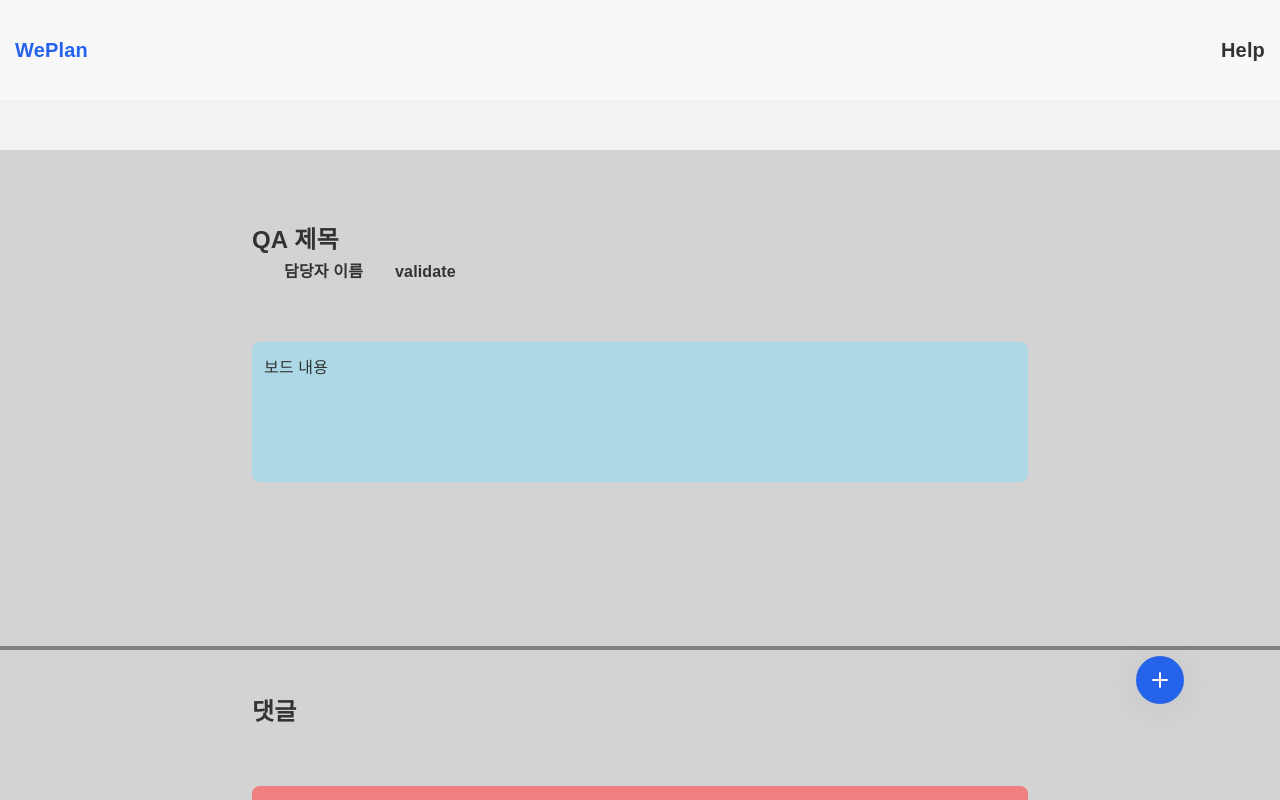
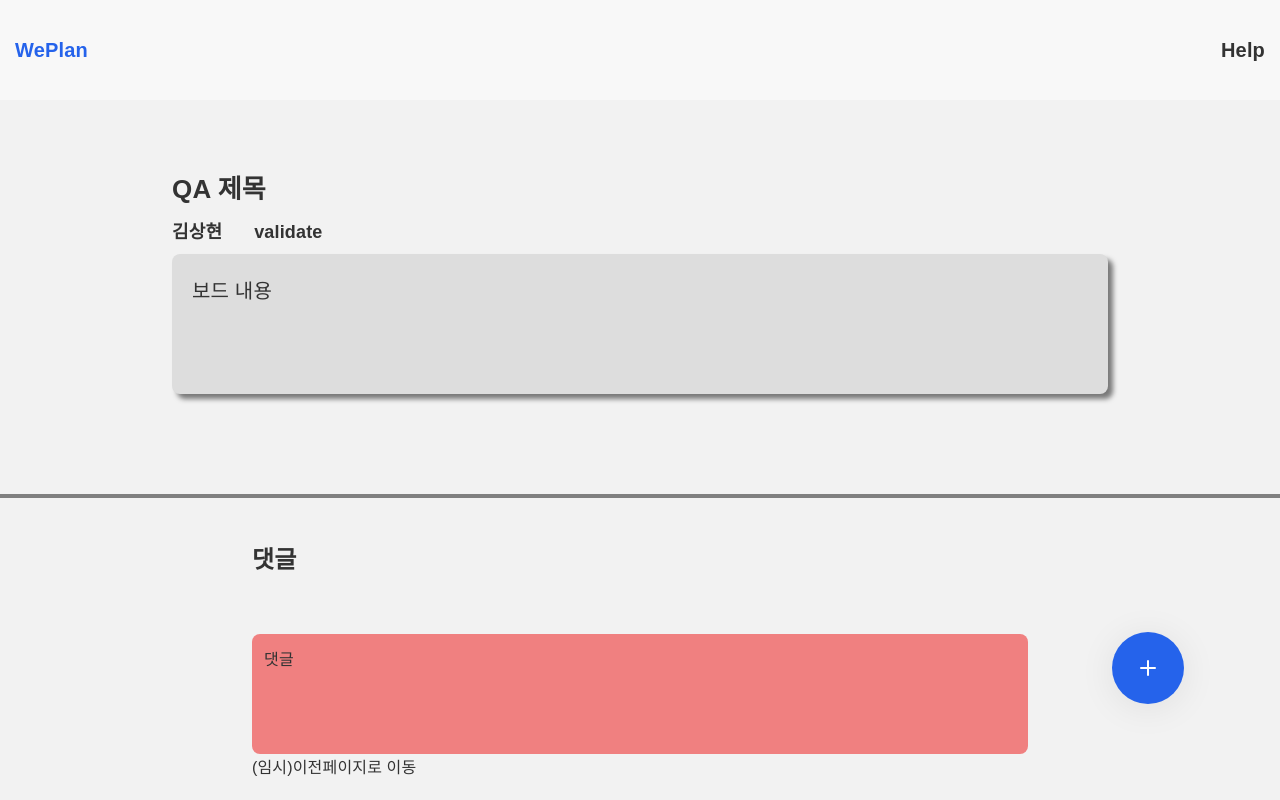
Before and after one commit to yunjunhojj/kanban-front, a React (Create React App) app: page /L1--H0Ob0NOMlfXUHt9r5 in a window 1280 px wide. Shown: the top 800 px of the page. Built offline with nearby package versions, Linux system fonts and the light colour scheme; data requests are answered from the project's data file.

Commit message:
#2 Design Detail
- Detail.jsx Design

```diff
--- a/db.json
+++ b/db.json
@@ -2,7 +2,7 @@
   "boards": [
     {
       "id": "z6ost9Sp0Lx7G9A0WGhvS",
-      "name": "담당자 이름",
+      "name": "임홍구",
       "category": "todo",
       "title": "(Test)We plan 완성 ",
       "content": "(Test)We plan 완성 12.27(화)까지",
@@ -26,7 +26,7 @@
     },
     {
       "id": "vzSp-jzTXppJSSP3eLZ3k",
-      "name": "담당자 이름",
+      "name": "윤준호",
       "category": "working",
       "title": "진행 중 제목",
       "content": "보드 내용",
@@ -34,7 +34,7 @@
     },
     {
       "id": "L1--H0Ob0NOMlfXUHt9r5",
-      "name": "담당자 이름",
+      "name": "김상현",
       "category": "validate",
       "title": "QA 제목",
       "content": "보드 내용",
@@ -42,7 +42,7 @@
     },
     {
       "id": "pIIk2N5JxmP3iZwuZJDQD",
-      "name": "담당자 이름",
+      "name": "홍희진",
       "category": "complete",
       "title": "완료 제목",
       "content": "보드 내용",
--- a/src/components/BoardColumn.jsx
+++ b/src/components/BoardColumn.jsx
@@ -21,8 +21,11 @@ const BoardColumnStyled = styled.div`
 
   transition-duration: 0.3s;
 
-  &:hover {
+  :hover {
     box-shadow: 0.3125rem 0.3125rem 0.75rem rgba(0, 0, 0, 0.7);
+  }
+  :hover .title {
+    color: #2563eb;
   }
 
   /* background-color: beige; */
@@ -38,6 +41,8 @@ const BoardColumnStyled = styled.div`
     font-weight: bold;
 
     text-align: center;
+
+    transition-duration: 0.3s;
   }
 `;
 
--- a/src/components/CustomFAB.jsx
+++ b/src/components/CustomFAB.jsx
@@ -2,8 +2,8 @@ import styled from "styled-components";
 
 const CustomFABStyled = styled.button`
   border-radius: 50%;
-  width: 3rem;
-  height: 3rem;
+  width: 4.5rem;
+  height: 4.5rem;
   border: none;
   background-color: #2563eb;
   display: flex;
--- a/src/pages/Detail.jsx
+++ b/src/pages/Detail.jsx
@@ -31,11 +31,13 @@ const Detail = () => {
         <div className="board-container">
           {/* 제목 */}
           <p className="title">{board?.title}</p>
+          <div className="board-card-info">
             {/* 담당자 */}
             <span className="director">{board?.name}</span>
             {/* 단계 */}
             <span className="category">{board?.category}</span>
             {/* 보드내용 */}
+          </div>
           <div className="board-content">{board?.content}</div>
         </div>
         <hr className="line"></hr>
@@ -58,59 +60,58 @@ const Detail = () => {
   );
 };
 const StyledDiv = styled.div`
-  max-width: 1440px;
-  min-height: 100vh;
+  max-width: 90rem;
+  min-height: 81.1vh;
   width: 100%;
   height: 100%;
+  margin: 0 auto;
   display: flex;
   flex-direction: column;
   justify-content: center;
-  background-color: lightgrey;
+  background-color: #f2f2f2;
+  // background-color: blue;
   .board-container {
-    padding: 0 15.75rem;
+    margin: 0 auto;
+    margin-bottom: 6.25rem;
+    padding: 0 0.625rem;
+    width: 100%;
   }
   .title {
-    margin-top: 3.5rem;
-    margin-bottom: 0rem;
-    width: fit-content;
-    height: 2.25rem;
-    font-style: normal;
+    max-width: 936px;
+    width: 100%;
+    margin: 0 auto;
+    font-weight: bold;
+    font-size: 26px;
+  }
+  .board-card-info {
+    max-width: 58.5rem;
+    width: 100%;
+    margin: auto;
+    padding: 0.3125rem 0;
+    .director,
+    .category {
+      width: 100%;
       font-weight: 700;
-    font-size: 1.5rem;
-    line-height: 2.25rem;
-  }
-  .director {
-    margin-top: 1.75rem;
-    padding-left: 2rem;
-    width: fit-content;
-    font-style: normal;
-    font-weight: 700;
-    font-size: 1rem;
-    line-height: 1.5rem;
+      font-size: 18px;
     }
     .category {
       margin-left: 2rem;
-    margin-top: 1.75rem;
-    margin-bottom: 0rem;
-    width: fit-content;
-    height: 1.5rem;
-    font-style: normal;
-    font-weight: 700;
-    font-size: 1rem;
-    line-height: 1.5rem;
     }
-
+  }
   .board-content {
-    margin-top: 3.5rem;
     max-width: 58.5rem;
     min-height: 8.75rem;
+    width: 100%;
+    padding: 1.25rem;
+    margin: auto;
+    // border: 0.1875rem solid #333;
     border-radius: 0.5rem;
-    padding: 0.75rem;
-    background-color: lightblue;
+    font-size: 20px;
     word-break: break-all;
+    background-color: #ddd;
+    box-shadow: 5px 5px 5px rgba(0, 0, 0, 0.5);
   }
   .line {
-    margin-top: 10.25rem;
     height: 0.25rem;
     width: 100%;
     background-color: grey;
--- a/src/pages/Home.jsx
+++ b/src/pages/Home.jsx
@@ -9,7 +9,7 @@ console.log(nanoid);
 
 const HomeStyled = styled.main`
   max-width: 90rem;
-  min-height: 100vh;
+  min-height: 81.1vh;
   width: 100%;
   height: 100%;
   margin: 0 auto;
```
Lines whose indentation alone changed are shown as unchanged.
